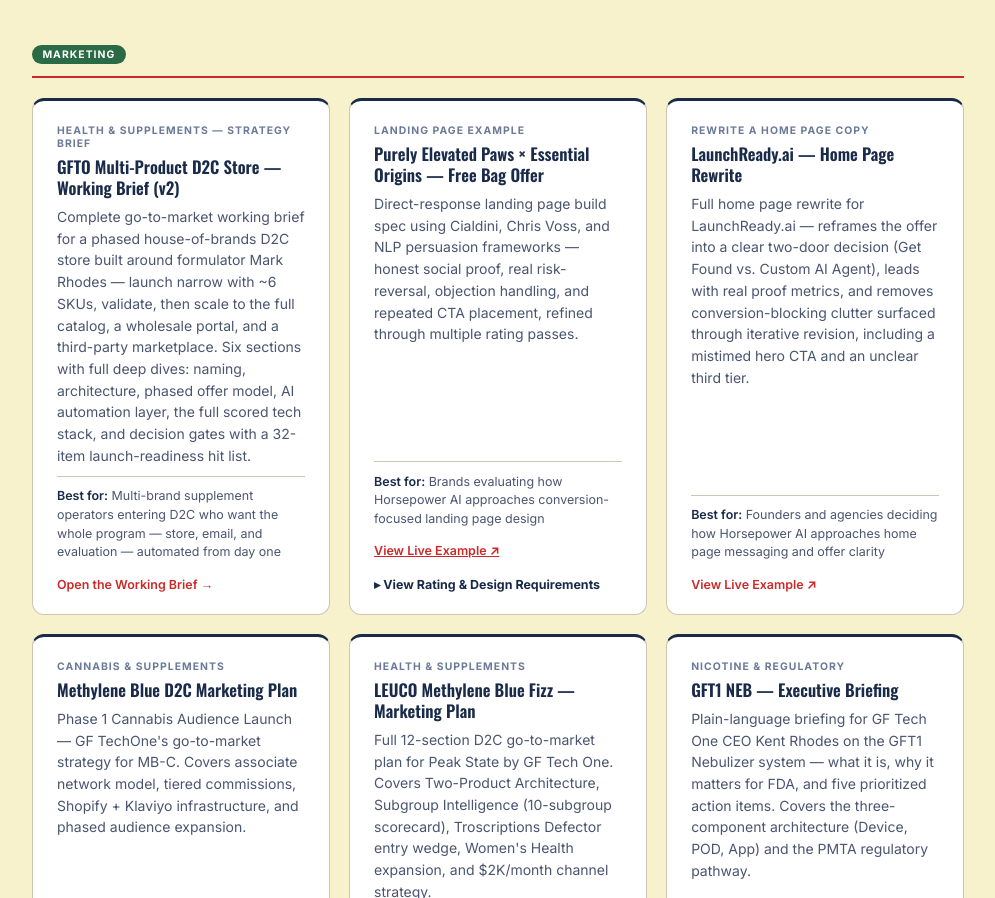
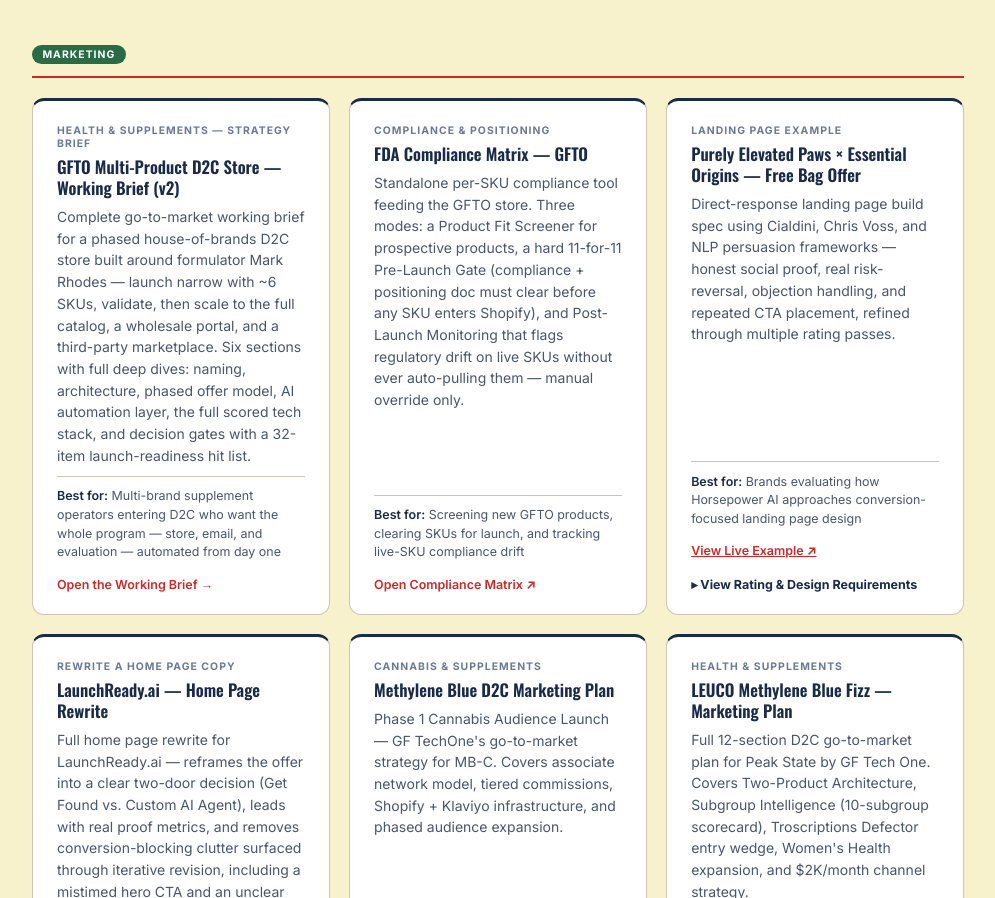
Before and after one commit to JMNajar/horsepower-hub, a plain HTML site: page index.html in a window 1280 px wide. Shown: the part 3140-4038 px from the top of the page, without its empty margins (142-1137 px from the left). Drawn offline with nearby package versions, Linux system fonts and the light colour scheme.

Commit message:
Add FDA Compliance Matrix card to Marketing section
Links the new standalone GFTO compliance tool (fda-compliance repo,
gfto-fda-compliance.vercel.app) from the hub.

```diff
--- a/index.html
+++ b/index.html
@@ -802,6 +802,14 @@
           <div class="build-card-link">Open the Working Brief →</div>
         </a>
 
+        <a class="build-card" href="https://gfto-fda-compliance.vercel.app" target="_blank" rel="noopener">
+          <div class="build-card-tag">Compliance &amp; Positioning</div>
+          <h3>FDA Compliance Matrix — GFTO</h3>
+          <p>Standalone per-SKU compliance tool feeding the GFTO store. Three modes: a Product Fit Screener for prospective products, a hard 11-for-11 Pre-Launch Gate (compliance + positioning doc must clear before any SKU enters Shopify), and Post-Launch Monitoring that flags regulatory drift on live SKUs without ever auto-pulling them — manual override only.</p>
+          <div class="build-card-best-for"><strong>Best for:</strong> Screening new GFTO products, clearing SKUs for launch, and tracking live-SKU compliance drift</div>
+          <div class="build-card-link">Open Compliance Matrix ↗</div>
+        </a>
+
         <div class="build-card">
           <div class="build-card-tag">Landing Page Example</div>
           <h3>Purely Elevated Paws × Essential Origins — Free Bag Offer</h3>
```
